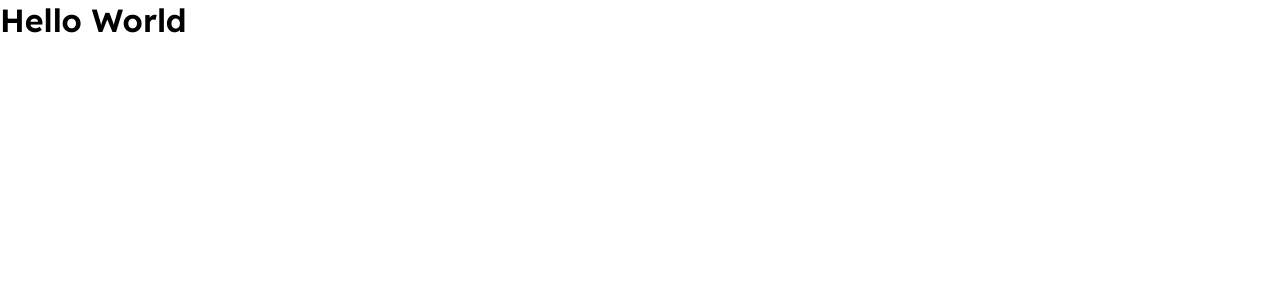
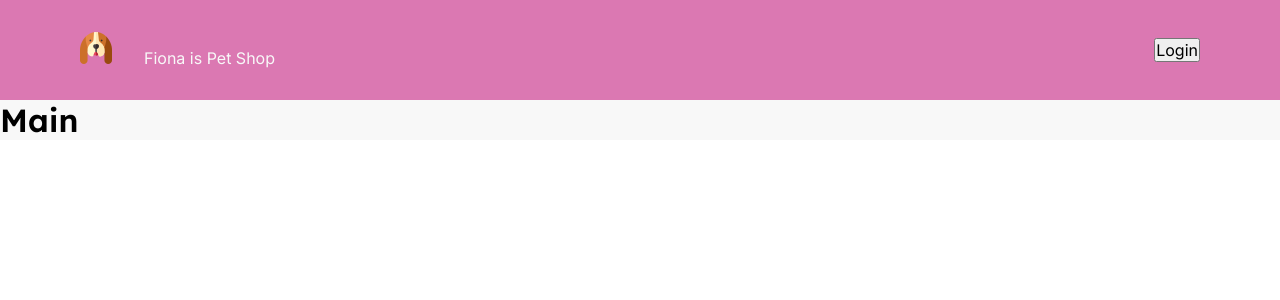
Before and after one commit to TheMonsterforCoding/fionas-web, a Next.js app: page / in a window 1280 px wide. Shown: the top 300 px of the page. Built offline with nearby package versions, Linux system fonts and the light colour scheme.

Commit message:
Add components Header and Main

```diff
--- /dev/null
+++ b/src/components/Header/index.tsx
@@ -0,0 +1,19 @@
+import Image from 'next/image'
+
+import logoImg from '../../assets/dog.png'
+
+import styles from './styles.module.scss'
+
+export function Header() {
+  return (
+    <div className={styles.container}>
+      <div className={styles.content}>
+          <div>
+            <Image src={logoImg} alt="Logo Fiona's Pet Shop" draggable="false" />
+            <span>Fiona is Pet Shop</span>
+          </div>
+          <button>Login</button>
+        </div>
+    </div>
+  )
+}
--- /dev/null
+++ b/src/components/Header/styles.module.scss
@@ -0,0 +1,44 @@
+.container {
+  background: var(--pink-200);
+  padding: 2rem;
+
+  .content {
+    max-width: 1120px;
+    margin: 0 auto;
+    display: flex;
+    justify-content: space-between;
+    align-items: center;
+
+    span {
+      margin-left: 2rem;
+      color: var(--background);
+    }
+  }
+  // .content {
+  //   max-width: 1120px;
+  //   margin: 0 auto;
+  //   display: flex;
+  //   justify-content: space-between;
+  //   align-items: center;
+
+  //   > img {
+  //     max-height: 45px;
+  //   }
+
+  //   > div {
+  //     display: flex;
+  //     gap: 1rem;
+
+  //     button {
+  //       height: 2.5rem;
+  //       svg {
+  //         fill: var(--white);
+  //       }
+  //     }
+
+  //     button + button {
+  //       padding: 0 0.75rem;
+  //     }
+  //   }
+  // }
+}
--- /dev/null
+++ b/src/components/Main/index.tsx
@@ -0,0 +1,9 @@
+import styles from './styles.module.scss'
+
+export function Main() {
+  return (
+    <div className={styles.container}>
+      <h1>Main</h1>
+    </div>
+  )
+}
--- /dev/null
+++ b/src/components/Main/styles.module.scss
@@ -0,0 +1,3 @@
+.container {
+  background: var(--background)
+}
--- a/src/pages/index.tsx
+++ b/src/pages/index.tsx
@@ -1,5 +1,11 @@
+import { Main } from '../components/Main'
+import { Header } from '../components/Header'
+
 export default function Home() {
   return (
-    <h1>Hello World</h1>
+    <div className="wrapper">
+      <Header />
+      <Main />
+    </div>
   )
 }
```
Also changed, not shown: src/assets/dog.png (added).
